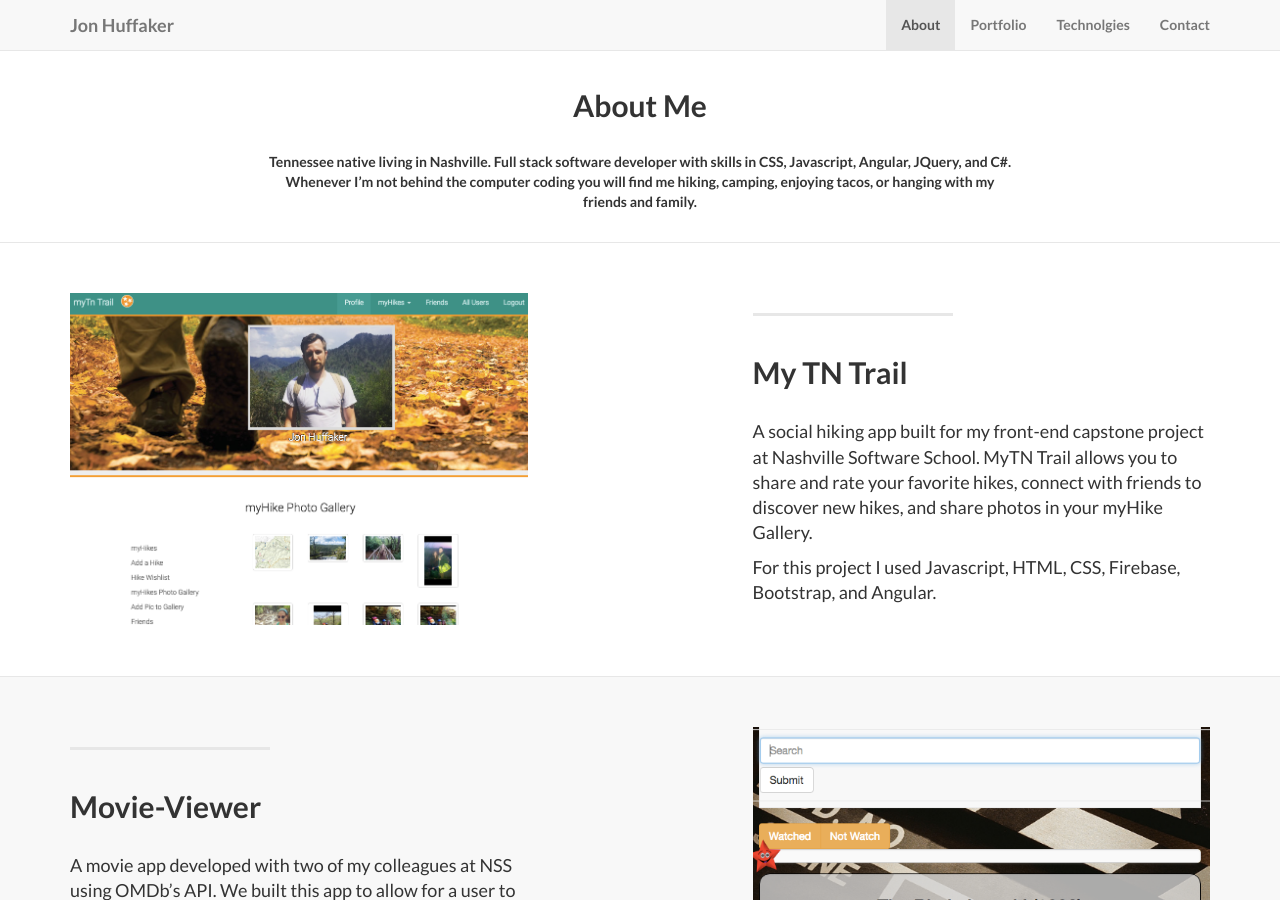
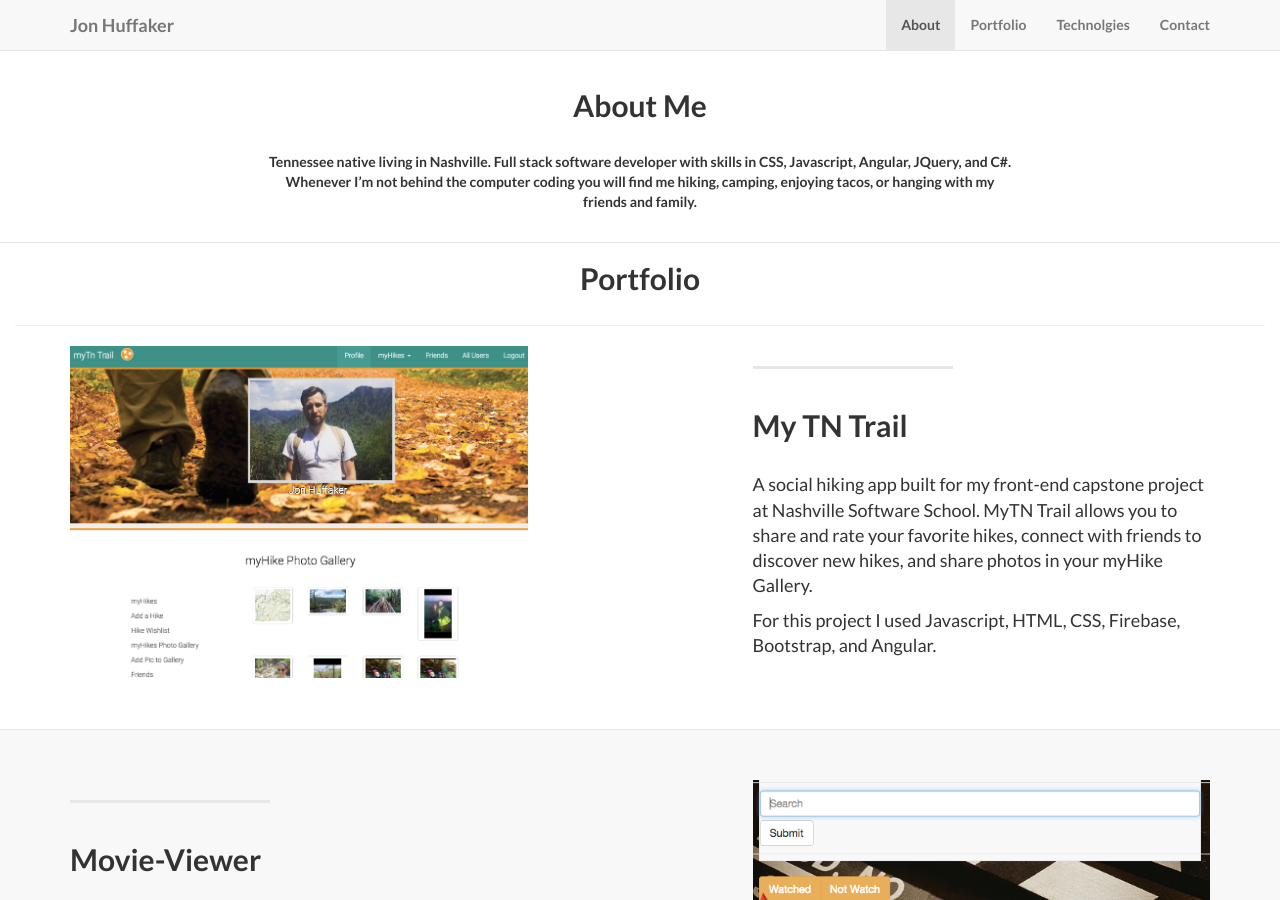
Before and after one commit to jonathanhuffaker/jonathanhuffaker.github.io, a Jekyll site: the page built from index.html, in a window 1280 px wide and 900 px high, scrolled down 748 px. Built offline with Jekyll 4.4.1, drawn with Linux system fonts in a browser that asks for light colours.

Commit message:
added portfolio heading

```diff
--- a/_includes/page_content.html
+++ b/_includes/page_content.html
@@ -1,12 +1,16 @@
 <section id="services">
+      <div class="col-lg-12 text-center">
+        <h2 class="section-heading">Portfolio</h2>
+        <hr class="primary">
+      </div>
 <!-- Page Content -->
 {% for post in site.posts reversed %}
   {% capture thecycle %}{% cycle 'odd', 'even' %}{% endcapture %}
     {% if thecycle == 'odd' %}
     <div class="content-section-a">
 
+
         <div class="container">
-
             <div class="row">
                 <div class="col-lg-5 col-sm-6">
                     <hr class="section-heading-spacer">
```
